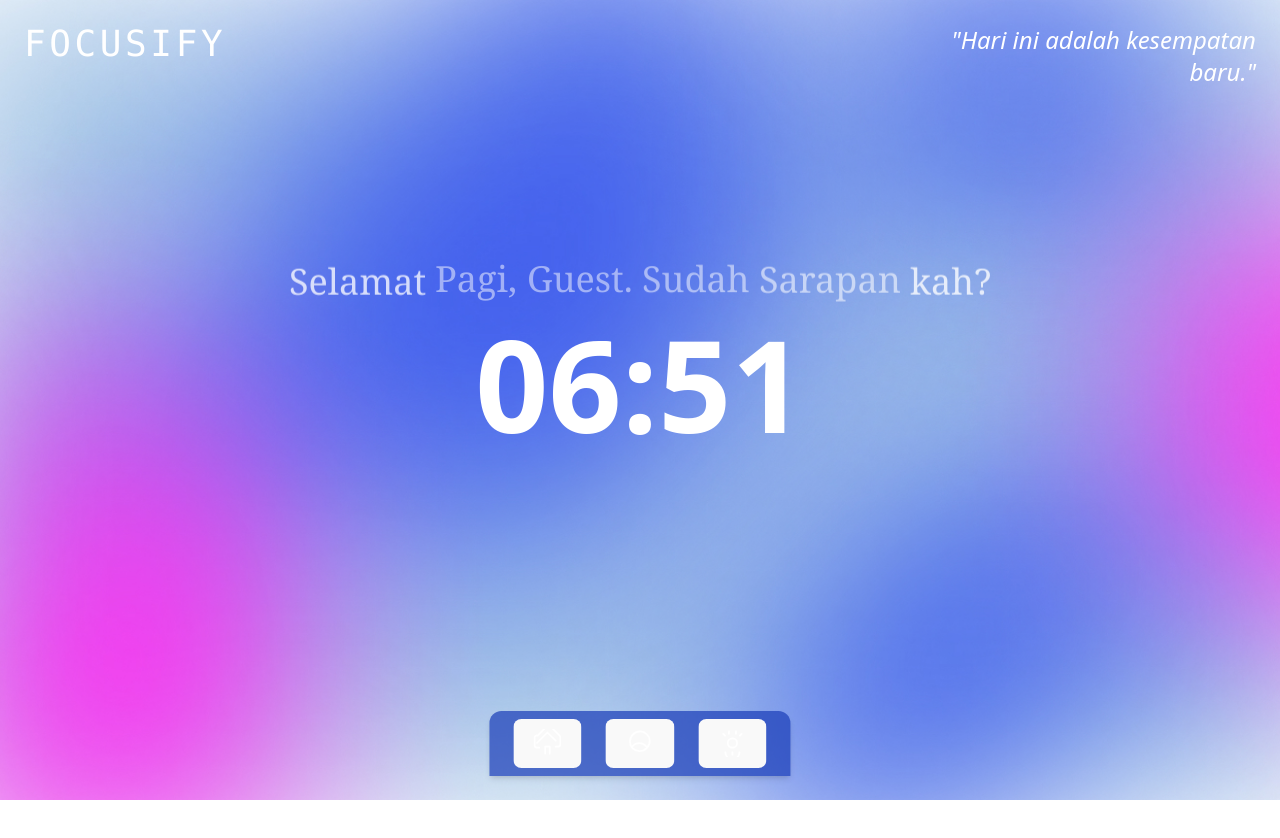
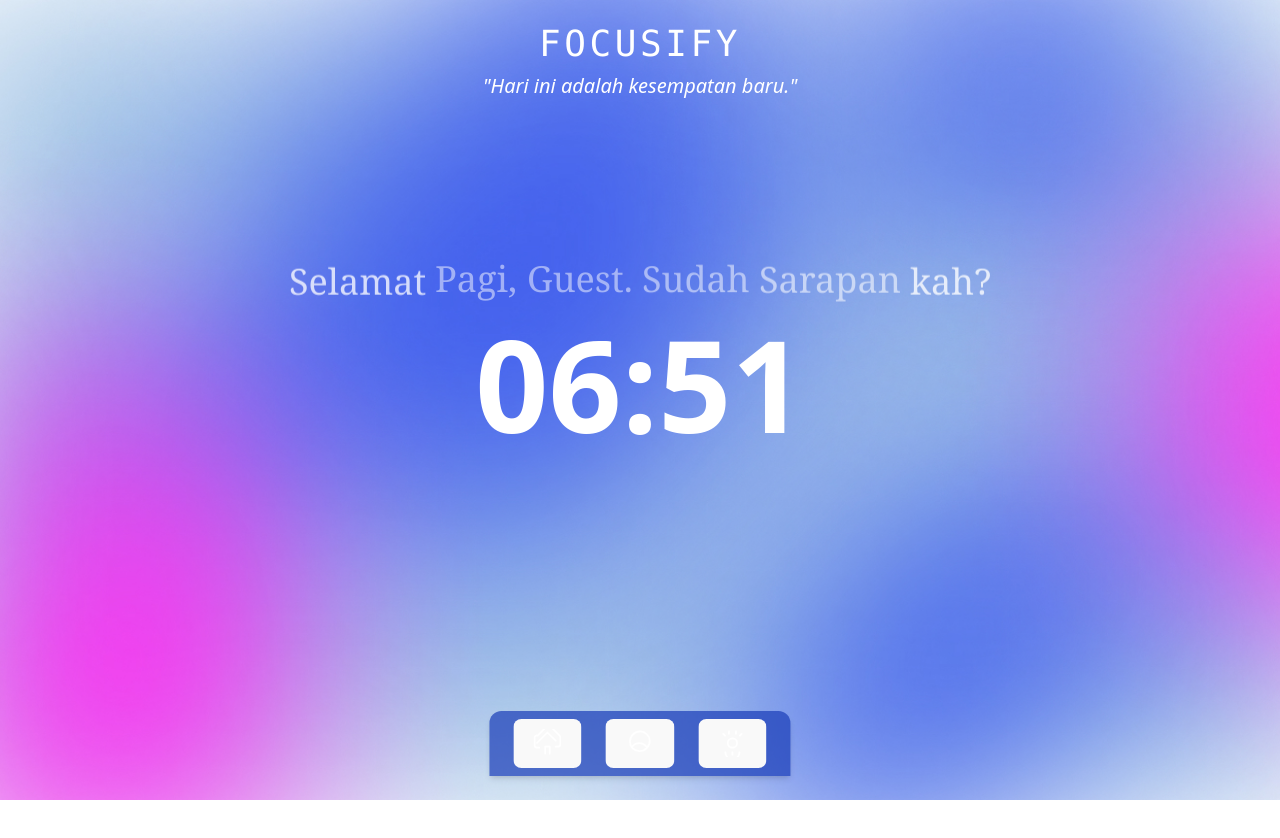
Before and after one commit to bgsprayogi/webfocusify, a React (Vite) app: page /realtime in a window 1280 px wide. Shown: the top 838 px of the page. Built offline with nearby package versions, Linux system fonts and the light colour scheme.

Commit message:
fix: responsif timerpage

```diff
--- a/src/pages/RealTime.jsx
+++ b/src/pages/RealTime.jsx
@@ -60,16 +60,16 @@ const RealtimePage = () => {
                 backgroundPosition: "center",
             }}
         >
-            {/* Logo */}
-            <div className="absolute top-6 left-6 text-white text-2xl md:text-4xl font-mono tracking-widest">
-                FOCUSIFY
+            {/* Logo dan Quote */}
+            <div className="absolute top-6 left-0 right-0 flex flex-col items-center text-white">
+                <div className="text-2xl md:text-4xl font-mono tracking-widest">
+                    FOCUSIFY
+                </div>
+                <div className="text-xs md:text-xl italic text-center max-w-[250px] md:max-w-sm mt-2">
+                    "{quote}"
+                </div>
             </div>
 
-
-            {/* Quote Random - pojok kanan atas */}
-            <div className="absolute top-6 right-6 text-white text-xs md:text-2xl italic text-right max-w-[200px] md:max-w-xs">
-                "{quote}"
-            </div>
 
 
             {/* Time Display */}
@@ -100,14 +100,14 @@ const RealtimePage = () => {
                 </button>
 
                 {/* Daun - Realtime */}
-                <button onClick={() => window.location.href = '/realtime'}className="hover:scale-110 transition">
+                <button onClick={() => window.location.href = '/realtime'} className="hover:scale-110 transition">
                     <svg xmlns="http://www.w3.org/2000/svg" className="w-7 h-7" fill="none" viewBox="0 0 24 24" stroke="currentColor">
                         <path strokeLinecap="round" strokeLinejoin="round" strokeWidth={1.5} d="M12 2C7 2 3 6 3 11c0 4.418 3.582 8 8 8 5 0 9-4 9-9 0-4-4-8-8-8zM5 15c1.5-2 3.5-3 6-3s4.5 1 6 3" />
                     </svg>
                 </button>
 
                 {/* Lampu - Timer */}
-                <button onClick={() => window.location.href = '/timerpage'}className="hover:scale-110 transition">
+                <button onClick={() => window.location.href = '/timerpage'} className="hover:scale-110 transition">
                     <svg xmlns="http://www.w3.org/2000/svg" className="w-7 h-7" fill="none" viewBox="0 0 24 24" stroke="currentColor">
                         <path strokeLinecap="round" strokeLinejoin="round" strokeWidth={1.5} d="M9 2v2m6-2v2M4.22 4.22l1.42 1.42M18.36 5.64l1.42-1.42M12 8a4 4 0 100 8 4 4 0 000-8zM12 20v2m-6-2a6 6 0 0012 0" />
                     </svg>
--- a/src/pages/TimerPage.jsx
+++ b/src/pages/TimerPage.jsx
@@ -153,8 +153,6 @@ const TimerPage = () => {
                 </div>
             </AnimatedContent>
 
-
-
             {/* Navigation Icons */}
             <div className="absolute bottom-0 left-0 w-full max-w-md mx-auto flex justify-around px-6 py-3 bg-blue-800/70 text-white rounded-t-xl shadow-md md:bottom-6 md:left-1/2 md:transform md:-translate-x-1/2 md:w-auto md:gap-6 md:px-6 md:py-2 md:rounded-t-xl">
                 {/* Home - Landing Page */}
```
